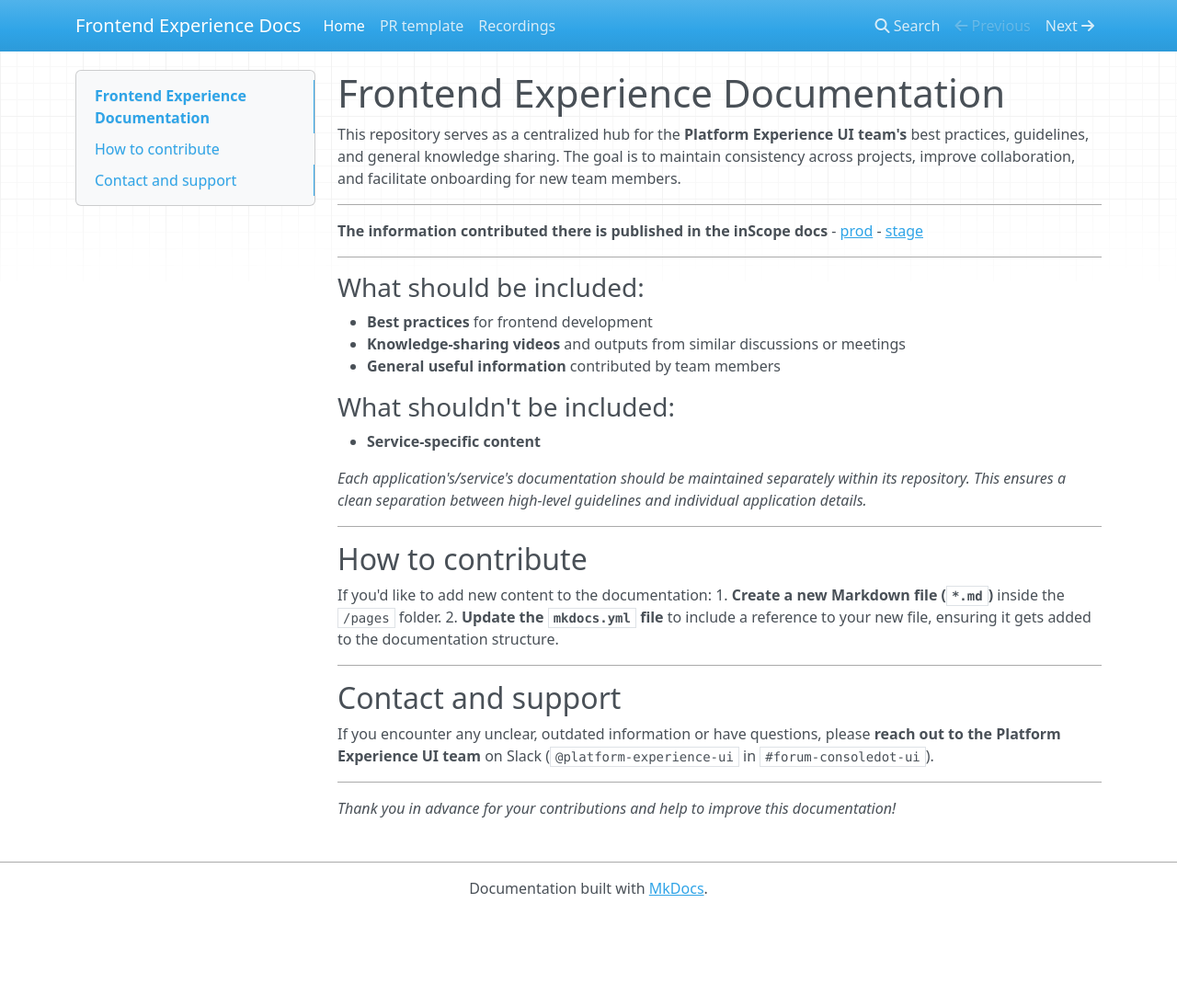
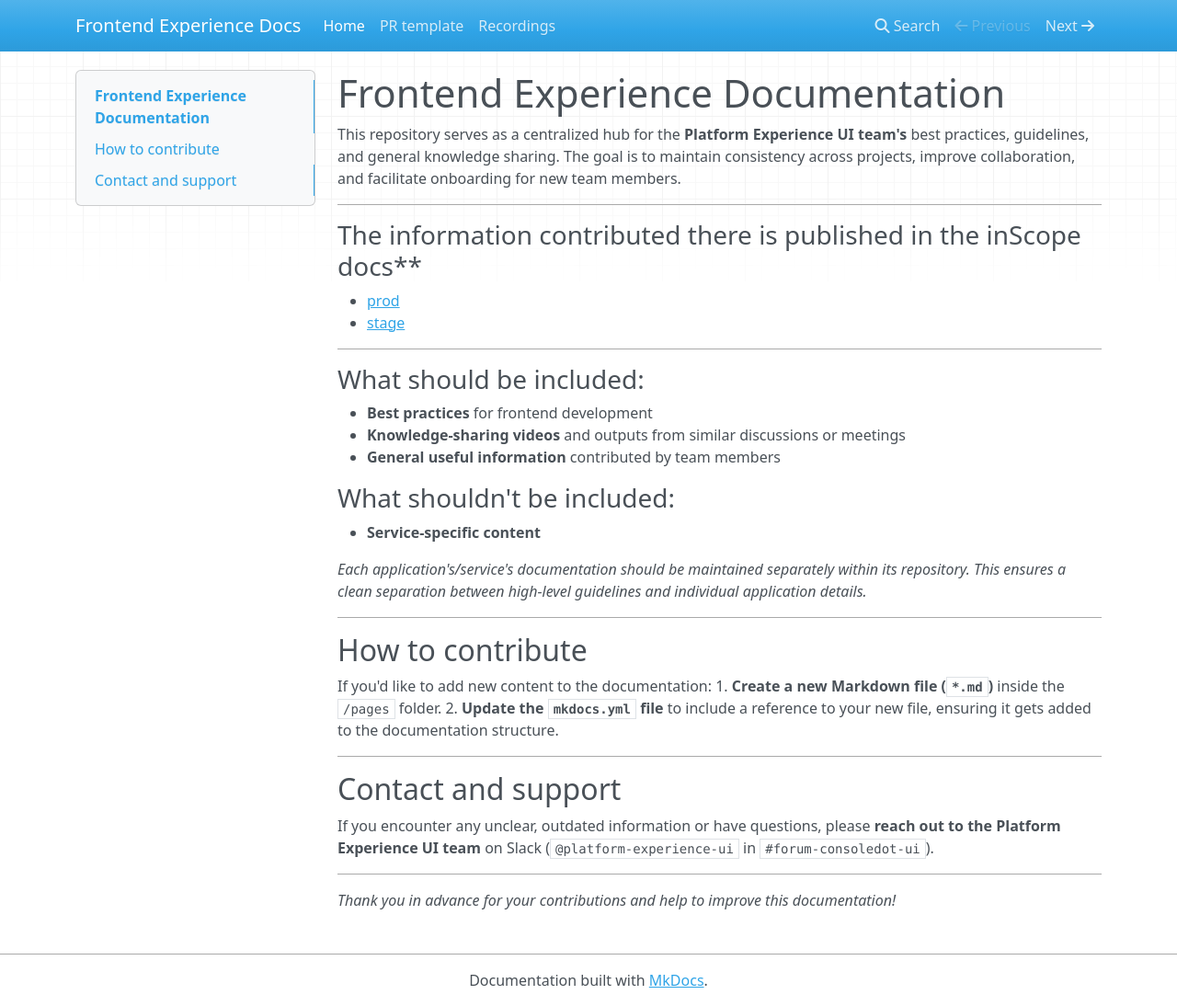
Before and after one commit to fhlavac/frontend-experience-docs, an MkDocs documentation site: the page built from pages/index.md, in a window 1280 px wide and 1094 px high. Shown: the whole window at 92% size. Built offline with MkDocs 1.6.1, drawn with Linux system fonts in a browser that asks for light colours; nearby versions of some CDN libraries.

```diff
--- a/pages/index.md
+++ b/pages/index.md
@@ -4,7 +4,7 @@ This repository serves as a centralized hub for the **Platform Experience UI tea
 
 ---
 
-**The information contributed there is published in the inScope docs**
+### The information contributed there is published in the inScope docs**
 - [prod](https://inscope.corp.redhat.com/docs/default/component/frontend-experience-docs/)
 - [stage](https://inscope.corp.stage.redhat.com/docs/default/component/frontend-experience-docs/)
 
```
